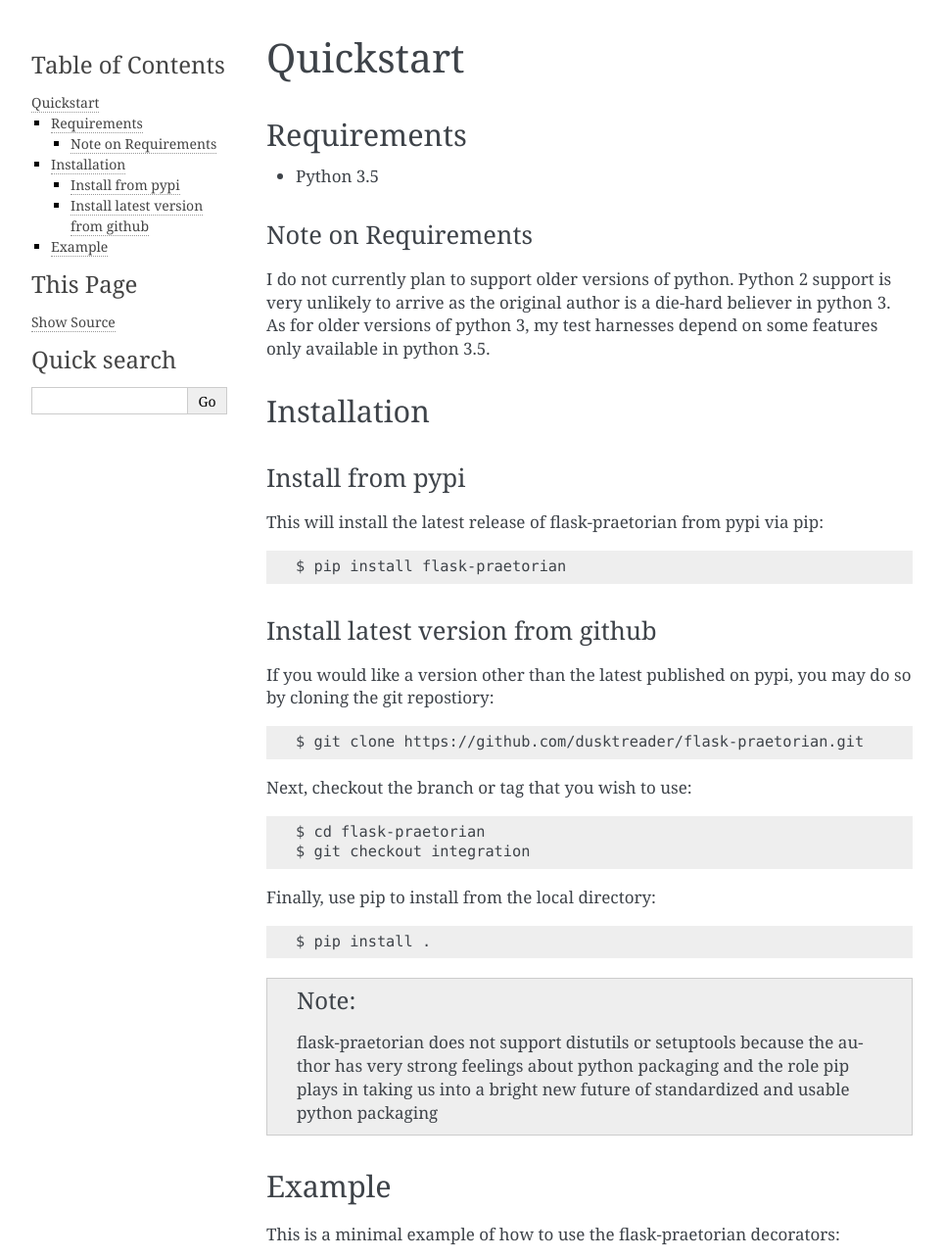
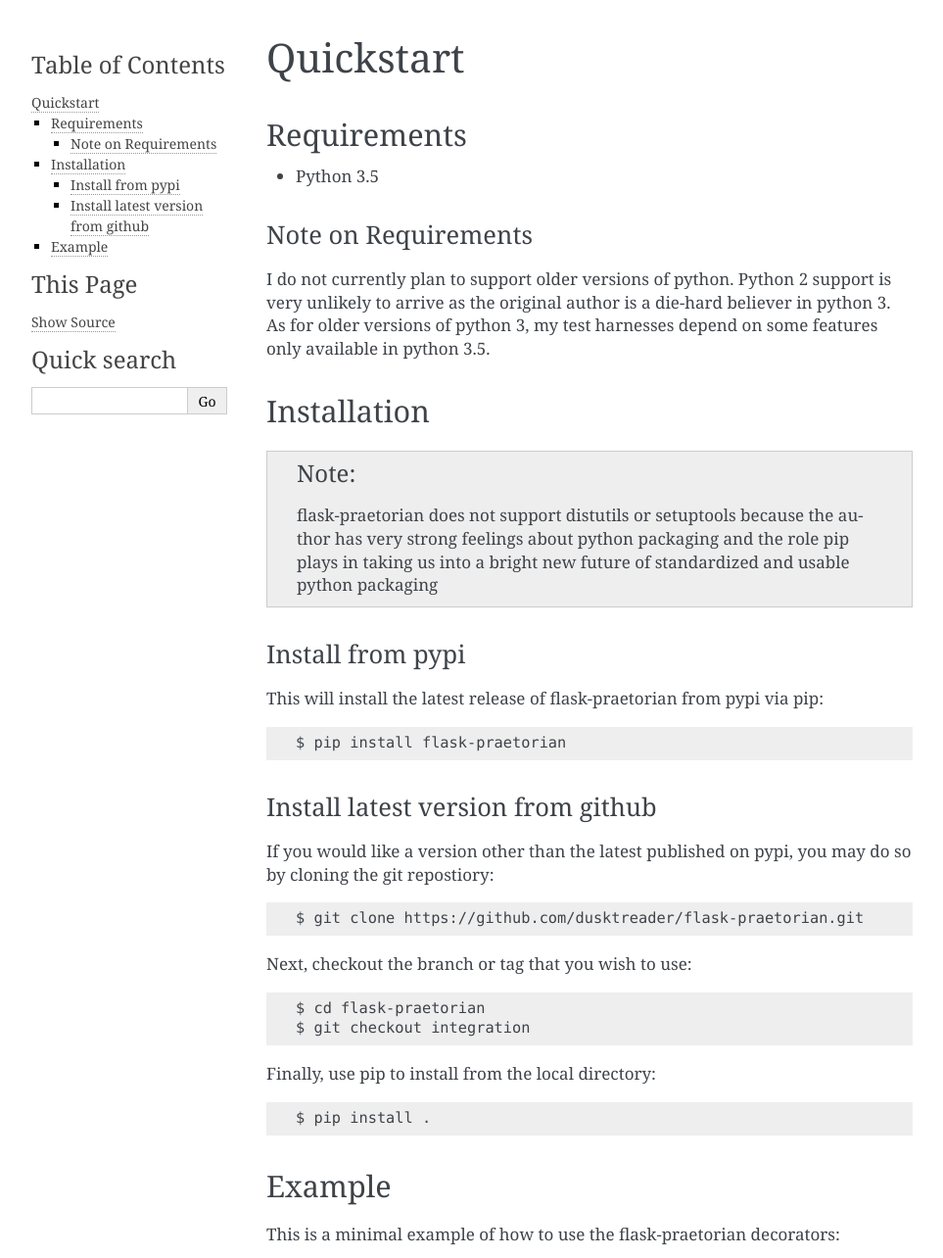
Before and after one commit to dusktreader/flask-praetorian, a Sphinx documentation site: the page built from docs/quickstart.rst, in a window 1280 px wide and 1400 px high, cut to the strip 0-1284 px from the top of the window. Shown: the whole strip at 98% size, without its empty margins (148-1111 px from the left). Built offline with Sphinx 7.4.7, drawn with Linux system fonts in a browser that asks for light colours; some of the changed lines change nothing that is shown.

Commit message:
Issue #3: Documentation is mostly good to go

```diff
--- a/docs/quickstart.rst
+++ b/docs/quickstart.rst
@@ -16,6 +16,13 @@
 
 Installation
 ------------
+
+.. note::
+
+    flask-praetorian does not support distutils or setuptools because the
+    author has very strong feelings about python packaging and the role pip
+    plays in taking us into a bright new future of standardized and usable
+    python packaging
 
 Install from pypi
 .................
@@ -38,14 +45,6 @@
 Finally, use pip to install from the local directory::
 
 $ pip install .
-
-.. note::
-
-    flask-praetorian does not support distutils or setuptools because the
-    author has very strong feelings about python packaging and the role pip
-    plays in taking us into a bright new future of standardized and usable
-    python packaging
-
 
 Example
 -------
```
